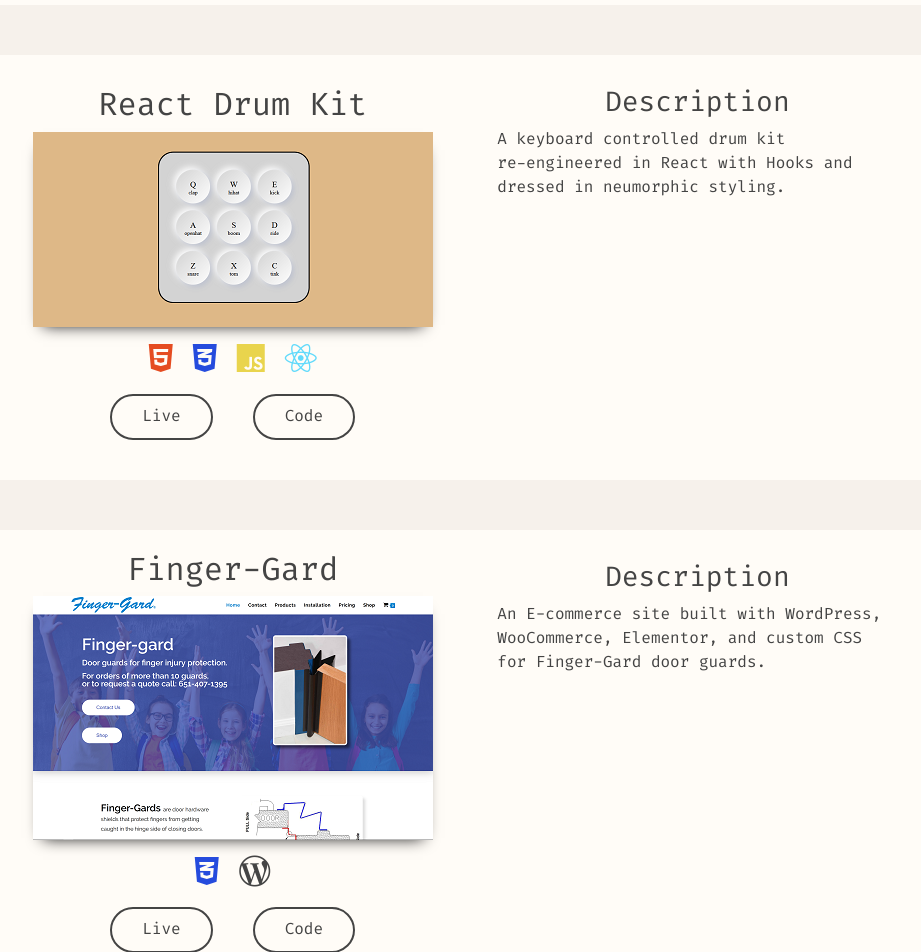
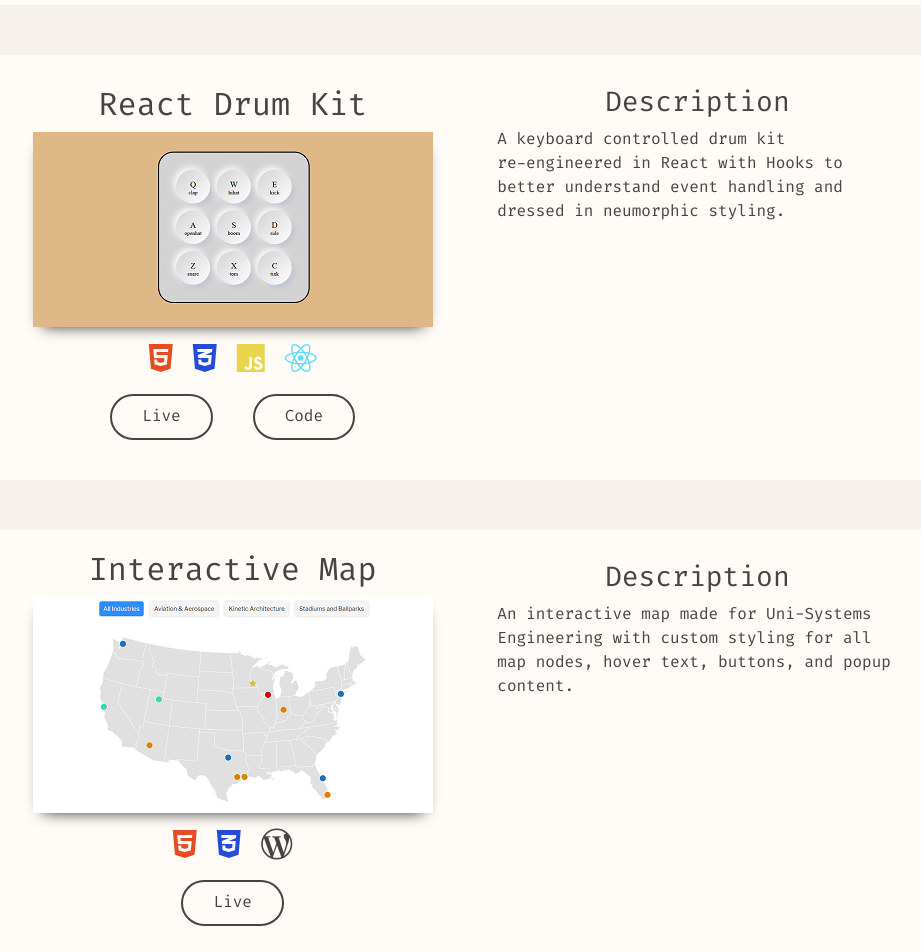
Before and after one commit to GeoffreyHanson/reactPortfolio, a React (Create React App) app: page /Projects in a window 1280 px wide. Shown: the part 700-1652 px from the top of the page, without its empty margins (170-1091 px from the left). Built offline with nearby package versions, Linux system fonts and the light colour scheme.

Commit message:
Added the interactive map to the portfolio and added conditional rendering for project buttons.

```diff
--- a/src/components/PortfolioItem/PortfolioItem.js
+++ b/src/components/PortfolioItem/PortfolioItem.js
@@ -29,22 +29,22 @@
           <Tag tags={tags} />
           {/* <Icons icons={icons} /> */}
           <div className="Buttons">
-            <a
+            {demo && <a
               className="LiveButton"
               href={demo}
               target="_blank"
               rel="noopener noreferrer"
             >
               Live
-            </a>
-            <a
+            </a>}
+            {code && <a
               className="CodeButton"
               href={code}
               target="_blank"
               rel="noopener noreferrer"
             >
               Code
-            </a>
+            </a>}
 
           </div>
         </div>
--- a/src/components/Tag/Tag.js
+++ b/src/components/Tag/Tag.js
@@ -5,7 +5,7 @@
 
 const Tag = (props) => {
   const { tags } = props;
-  console.log(tags);
+  // console.log(tags);
   return (
     <div className="Icon">
       {tags.map((tag) => (
--- a/src/pages/Portfolio/Portfolio.js
+++ b/src/pages/Portfolio/Portfolio.js
@@ -2,10 +2,12 @@
 import Navigation from '../../components/Navigation/Navigation';
 import PageTitle from '../../components/PageTitle/PageTitle';
 import PortfolioItem from '../../components/PortfolioItem/PortfolioItem';
+
+import NightowlThumb from './thumbnails/nightowl-thumb.png';
+import InteractiveMapThumb from './thumbnails/interactive-map.png';
+import DrumThumb from './thumbnails/react-drum-kit.png';
 import FGThumb from './thumbnails/FG-site-thumb.png';
 import WalletThumb from './thumbnails/BitcoinWalletThumb.jpg';
-import DrumThumb from './thumbnails/react-drum-kit.png';
-import NightowlThumb from './thumbnails/nightowl-thumb.png';
 import './Portfolio.css';
 
 const Portfolio = () => (
@@ -24,7 +26,7 @@
         demo="https://nightowl-coffee.netlify.app"
         code="https://github.com/GeoffreyHanson/nightowl"
       >
-        This React app uses the Yelp API to grab the closest coffee shops to the user's location
+        This app uses the Yelp API to grab the closest coffee shops to the user's location
         and sorts them based on their closing times with priority for overnight shops.
       </PortfolioItem>
       <PortfolioItem
@@ -35,13 +37,25 @@
         code="https://github.com/GeoffreyHanson/drum-kit"
       >
         A keyboard controlled drum kit <br />
-        re-engineered in React with Hooks and dressed in neumorphic styling.
+        re-engineered in React with Hooks to better understand event handling
+        and dressed in neumorphic styling.
+      </PortfolioItem>
+      <PortfolioItem
+        title="Interactive Map"
+        image={InteractiveMapThumb}
+        tags={['HTML5', 'CSS3', 'WordPress']}
+        demo="https://uni-engineer.com/#igm-live-filter-3207"
+        code=""
+      >
+        An interactive map made for Uni-Systems Engineering with custom styling for all
+        map nodes, hover text, buttons, and popup content.
       </PortfolioItem>
       <PortfolioItem
         title="Finger-Gard"
         image={FGThumb}
         tags={['CSS3', 'WordPress']}
         demo="https://finger-gard.com"
+        code=""
       >
         An E-commerce site built with WordPress, WooCommerce, Elementor, and custom CSS for Finger-Gard door guards.
       </PortfolioItem>
```
Also changed, not shown: src/pages/Portfolio/thumbnails/interactive-map.png (added).
